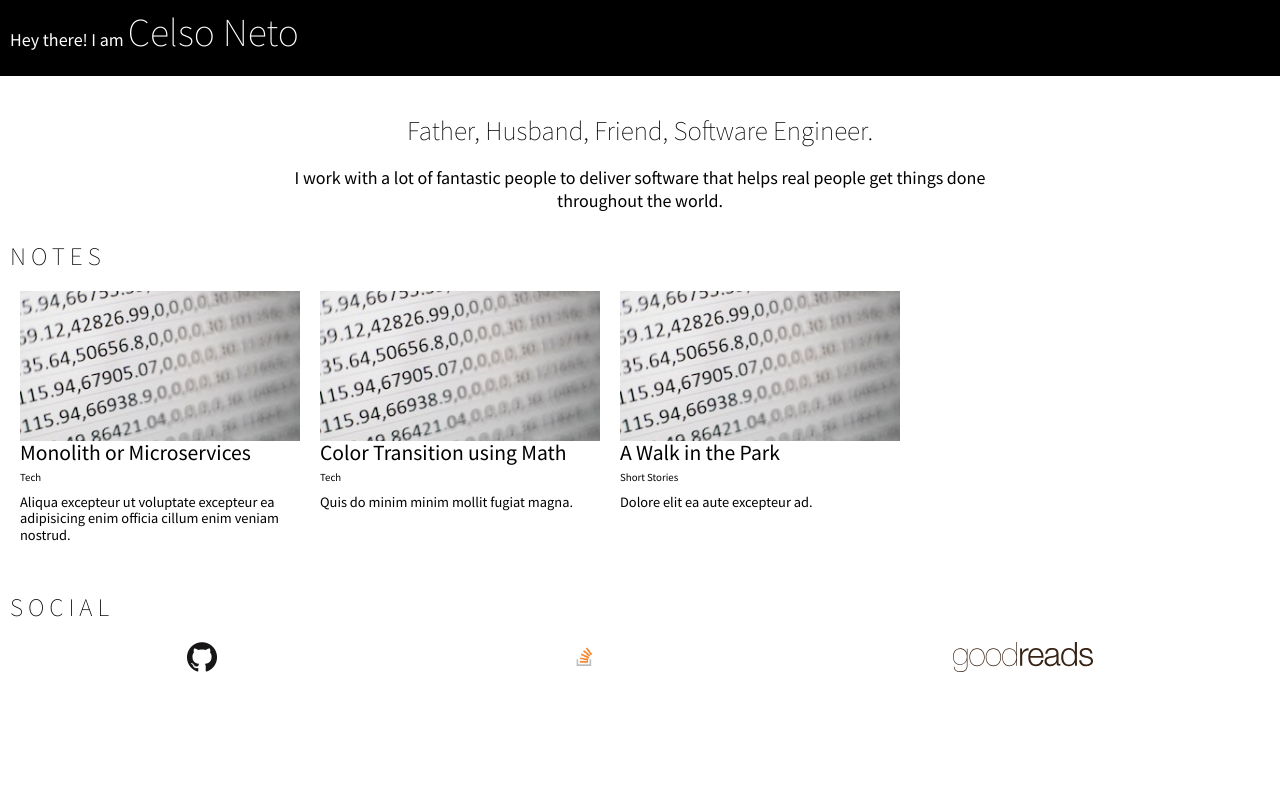
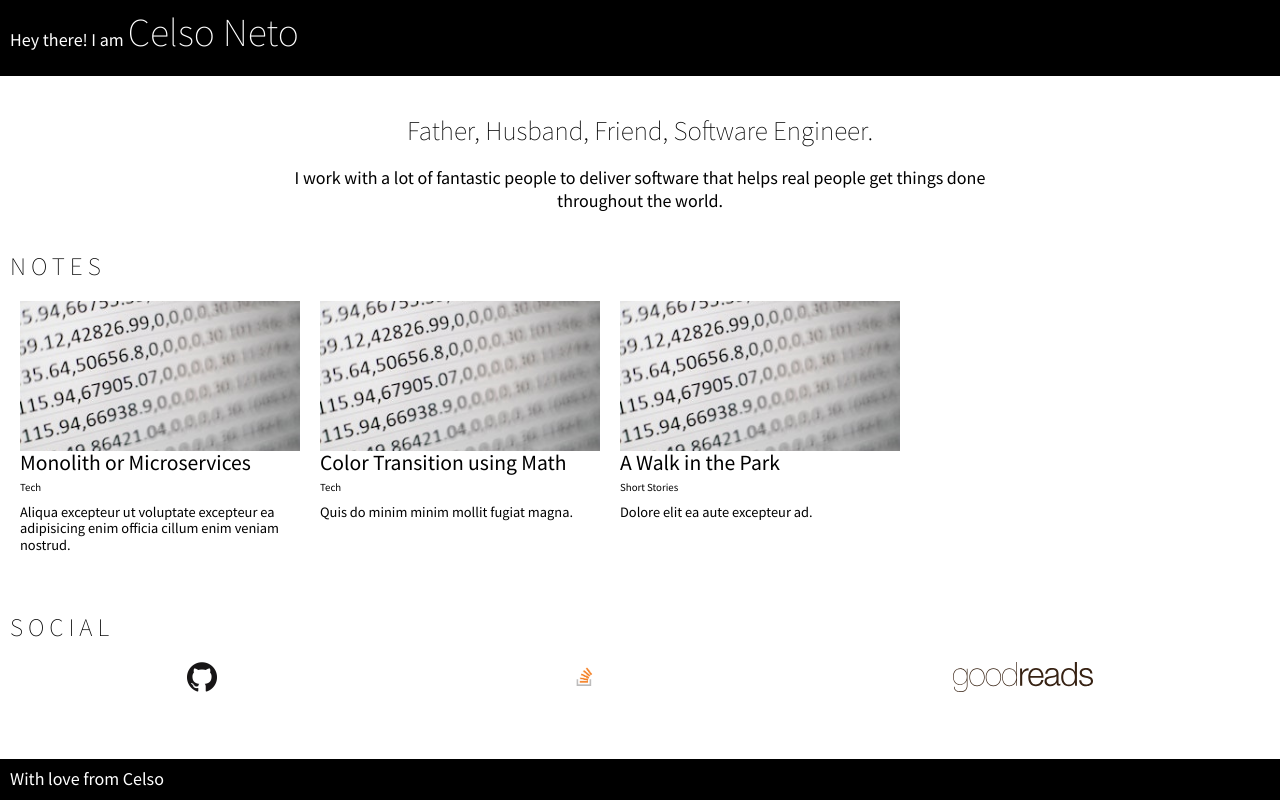
Before and after one commit to celsopalmeiraneto/personal-website, a Next.js app: page / in a window 1280 px wide. Built offline with nearby package versions, Linux system fonts and the light colour scheme.

Commit message:
feat: brings common UI items to _app.tsx

```diff
--- a/src/components/section/index.module.scss
+++ b/src/components/section/index.module.scss
@@ -1,5 +1,5 @@
 .container {
-  padding: var(--padding-default);
+  margin: 0 0 40px 0;
 }
 
 .title {
--- /dev/null
+++ b/src/pages/_app.module.scss
@@ -0,0 +1,29 @@
+#mainContainer {
+  background-color: var(--background-color);
+  min-height: 100vh;
+  display: grid;
+  grid-template-rows: auto 1fr auto;
+}
+
+header#header,
+footer#footer {
+  padding: 10px 10px;
+  color: white;
+  background-color: black;
+
+  display: flex;
+  flex-direction: row;
+  align-items: baseline;
+
+  p {
+    margin: 0 4px 10px 0;
+  }
+
+  h1 {
+    margin: 0 0 10px 0;
+  }
+}
+
+#pageContent {
+  padding: var(--padding-default);
+}
--- a/src/pages/_app.tsx
+++ b/src/pages/_app.tsx
@@ -1,6 +1,20 @@
 import "normalize.css";
-import "./_app.scss";
+import "./styles.scss";
+import styles from "./_app.module.scss";
 
-const MyApp = ({ Component, pageProps }) => <Component {...pageProps} />;
+const MyApp = ({ Component, pageProps }) => {
+  return (
+    <div id={styles.mainContainer}>
+      <header id={styles.header}>
+        <p>Hey there! I am</p>
+        <h1>Celso Neto</h1>
+      </header>
+      <div id={styles.pageContent}>
+        <Component {...pageProps} />
+      </div>
+      <footer id={styles.footer}>With love from Celso</footer>
+    </div>
+  );
+};
 
 export default MyApp;
--- a/src/pages/index.module.scss
+++ b/src/pages/index.module.scss
@@ -1,25 +1,3 @@
-.mainContainer {
-  background-color: var(--background-color);
-  min-height: 100vh;
-}
-
-header#header {
-  color: white;
-  background-color: black;
-
-  display: flex;
-  flex-direction: row;
-  align-items: baseline;
-
-  p {
-    margin: 0 4px 10px 0;
-  }
-
-  h1 {
-    margin: 0 0 10px 0;
-  }
-}
-
 .bioContainer {
   display: flex;
   flex-direction: column;
--- a/src/pages/index.tsx
+++ b/src/pages/index.tsx
@@ -4,11 +4,7 @@ import styles from "./index.module.scss";
 
 const Home = () => {
   return (
-    <div className={styles.mainContainer}>
-      <header id={styles.header}>
-        <p>Hey there! I am</p>
-        <h1>Celso Neto</h1>
-      </header>
+    <div>
       <Section title="" className={styles.bioContainer}>
         <p>Father, Husband, Friend, Software Engineer.</p>
         <p>
--- a/src/pages/_app.scss
+++ b/src/pages/styles.scss
@@ -73,7 +73,3 @@ h6 {
 p {
   font-size: 1em;
 }
-
-header {
-  padding: 10px 10px;
-}
```
